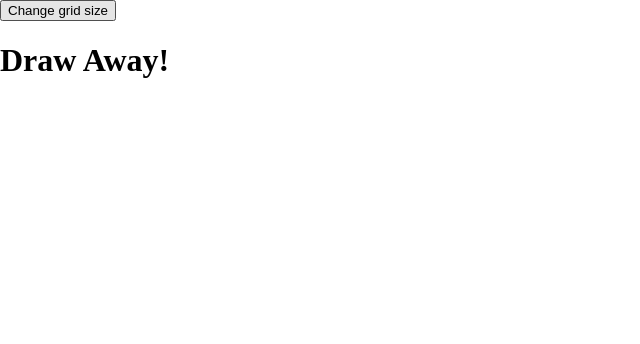
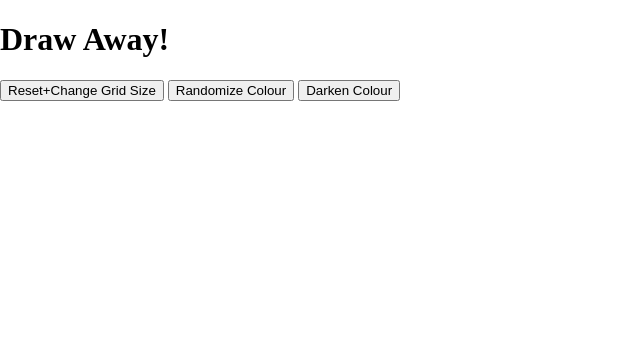
Before and after one commit to PourquoiEstTu/etch-a-sketch, a plain HTML site: page index.html in a window 1280 px wide. Shown: the whole page, without its empty margins (0-640 px from the left). Drawn offline with Linux system fonts and the light colour scheme.

Commit message:
Add buttons for color darkening and randomization

```diff
--- a/index.html
+++ b/index.html
@@ -8,8 +8,10 @@
 </head>
 <body>
     <div class="head">
-        <button class="grid-size">Change grid size</button>
         <h1>Draw Away!</h1>
+        <button class="grid">Reset+Change Grid Size</button>
+        <button class="grid randomize">Randomize Colour</button>
+        <button class="grid darken">Darken Colour</button>
     </div>
     <div class="container"></div>
     <script src="./script.js"></script>
```
